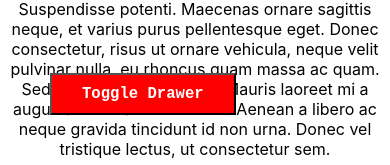
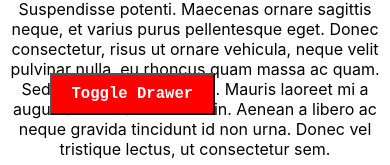
Before and after one commit to deeboss/react-drawer-ui-component, a React (Create React App) app: page / in a window 390 px wide. Shown: the part 679-844 px from the top of the page. Built offline with nearby package versions, Linux system fonts and the light colour scheme.

Commit message:
touch move event for mobile devices

```diff
--- a/src/App.css
+++ b/src/App.css
@@ -54,7 +54,7 @@ body > div {
   left: 50px;
   appearance: none;
   background: red;
-  padding: 10px 30px;
+  padding: 10px 5%;
   color: white;
   font-family: monospace;
   font-weight: 600;
--- a/src/components/drawer.tsx
+++ b/src/components/drawer.tsx
@@ -34,6 +34,9 @@ const Drawer = () => {
         }
     }, [])
 
+    const handleTouchMove = (e:any) => {
+        console.log(e.touches[0].clientY);
+    }
 
 
     const handleScroll = (e:any) => {
@@ -73,7 +76,7 @@ const Drawer = () => {
     }
 
     const handleMouseDown = (e:Object) => {
-        // console.log("clicked the drawer!");
+        console.log("clicked the drawer!");
     }
 
     return (
@@ -92,9 +95,9 @@ const Drawer = () => {
                     ref={drawerContentEl}
                     style={ { transform: isOpen ? `translateY(${yCoordinates.current}px)` : `translateY(${yCoordinates.windowMax}px)` } }
                     onMouseDown={handleMouseDown}
+                    onTouchMoveCapture={handleTouchMove}
                     >
                     <span className="drawer-handle-icon"></span>
-                    {/* <ul> {testObjects.map((object:string,i:number)=>{ return <li>{object}</li> })} </ul> */}
                     <ul>
                         {Array.from(Array(40), (e, i) => {
                             return <li key={i}>List item {i + 1}</li>
```
